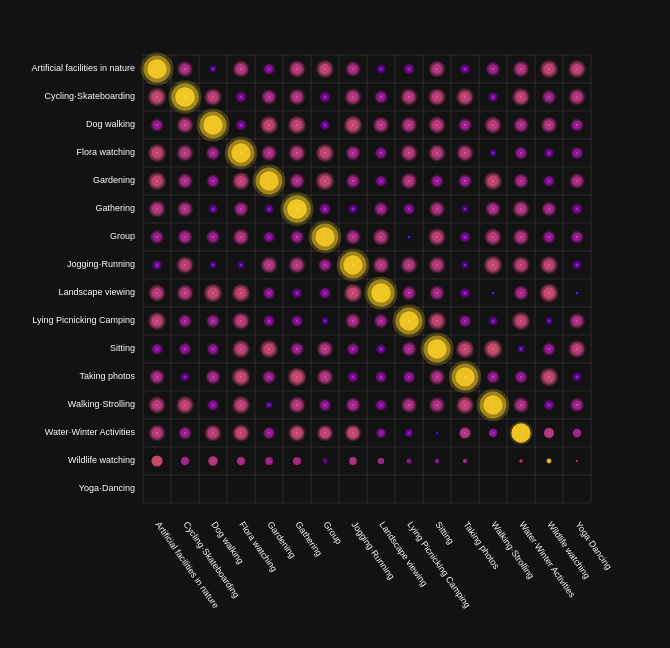
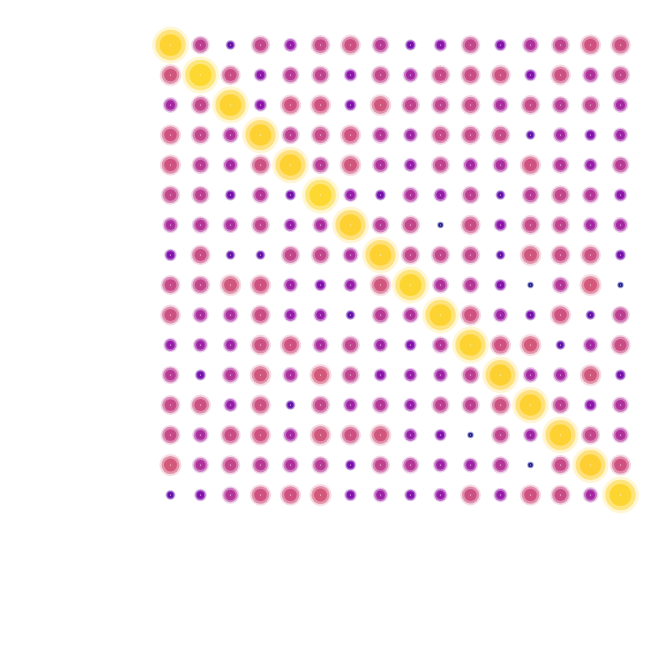
Before and after one commit to Rex16200513/confusion-matrix-bubbles, a plain HTML site: page index.html in a window 1280 px wide. Shown: the whole page, without its empty margins (297-967 px from the left). Drawn offline with nearby package versions, Linux system fonts and the light colour scheme.

Commit message:
Update index.html

```diff
--- a/index.html
+++ b/index.html
@@ -3,14 +3,16 @@
 <head>
   <meta charset="UTF-8" />
   <meta name="viewport" content="width=device-width, initial-scale=1.0"/>
-  <title>Compact Confusion Matrix</title>
+  <title>Confusion Matrix Bubble Animation</title>
   <script src="https://d3js.org/d3.v6.min.js"></script>
   <style>
     body {
-      background-color: #121212;
+      background-color: transparent;
       color: white;
       font-family: Arial, sans-serif;
       margin: 0;
+      padding: 0;
+      overflow: hidden;
     }
     #viz {
       width: 100%;
@@ -41,20 +43,23 @@
       "Walking·Strolling", "Water·Winter Activities", "Wildlife watching", "Yoga·Dancing"
     ];
 
+    const scaleFactor = 0.75; // 缩小比例
     const cellCount = labels.length;
-    const cellSize = 28;
-    const marginLeft = 85;
-    const marginTop = 55;
-    const marginBottom = 120;
+    const cellSize = 40 * scaleFactor;
+    const marginLeft = 130 * scaleFactor;
+    const marginBottom = 130 * scaleFactor;
+    const marginTop = 40 * scaleFactor;
+    const marginRight = 40 * scaleFactor;
     const chartSize = cellCount * cellSize;
-    const totalWidth = marginLeft + chartSize + 20;
-    const totalHeight = marginTop + chartSize + marginBottom;
+    const svgWidth = chartSize + marginLeft + marginRight;
+    const svgHeight = chartSize + marginTop + marginBottom;
 
     const svg = d3.select("#viz")
       .append("svg")
-      .attr("width", totalWidth)
-      .attr("height", totalHeight)
-      .style("overflow", "visible");
+      .attr("width", svgWidth)
+      .attr("height", svgHeight)
+      .style("overflow", "visible")
+      .style("background", "none");
 
     const tooltip = d3.select("body")
       .append("div")
@@ -64,19 +69,16 @@
       .domain([0, 1])
       .interpolator(t => d3.interpolatePlasma(Math.pow(t, 0.4)));
 
-    const radiusScale = d3.scaleSqrt().domain([0, 1]).range([1.5, cellSize / 2.6]);
+    const radiusScale = d3.scaleSqrt().domain([0, 1]).range([2, cellSize / 2.5]);
 
     function simulateConfusionMatrix(labels, accuracy = 0.75) {
       const matrix = [];
       const len = labels.length;
       for (let i = 0; i < len; i++) {
         for (let j = 0; j < len; j++) {
-          let value;
-          if (i === j) {
-            value = accuracy + Math.random() * (1 - accuracy) * 0.2;
-          } else {
-            value = (1 - accuracy) * (Math.random() * 0.8);
-          }
+          let value = i === j
+            ? accuracy + Math.random() * (1 - accuracy) * 0.2
+            : (1 - accuracy) * (Math.random() * 0.8);
           matrix.push({ row: i, col: j, value: +value.toFixed(2) });
         }
       }
@@ -89,12 +91,12 @@
       .data(labels)
       .enter()
       .append("text")
-      .attr("x", marginLeft - 8)
+      .attr("x", marginLeft - 10)
       .attr("y", (_, i) => marginTop + i * cellSize + cellSize / 2)
       .attr("fill", "white")
       .attr("text-anchor", "end")
       .attr("alignment-baseline", "middle")
-      .style("font-size", "9px")
+      .style("font-size", "10px")
       .attr("opacity", 0)
       .text(d => d)
       .transition()
@@ -107,15 +109,15 @@
       .enter()
       .append("text")
       .attr("x", (_, i) => marginLeft + i * cellSize + cellSize / 2)
-      .attr("y", marginTop + chartSize + 20)
+      .attr("y", marginTop + chartSize + 8)
       .attr("fill", "white")
       .attr("text-anchor", "start")
       .attr("alignment-baseline", "middle")
-      .style("font-size", "9px")
+      .style("font-size", "10px")
       .attr("transform", (_, i) => {
         const x = marginLeft + i * cellSize + cellSize / 2;
-        const y = marginTop + chartSize + 20;
-        return `rotate(55, ${x}, ${y})`;
+        const y = marginTop + chartSize + 8;
+        return `rotate(45, ${x}, ${y})`;
       })
       .attr("opacity", 0)
       .text(d => d)
@@ -200,7 +202,7 @@
           .duration(600)
           .delay(200)
           .attr("r", 0.5);
-      }, i * 20);
+      }, i * 15);
     });
   </script>
 </body>
```
